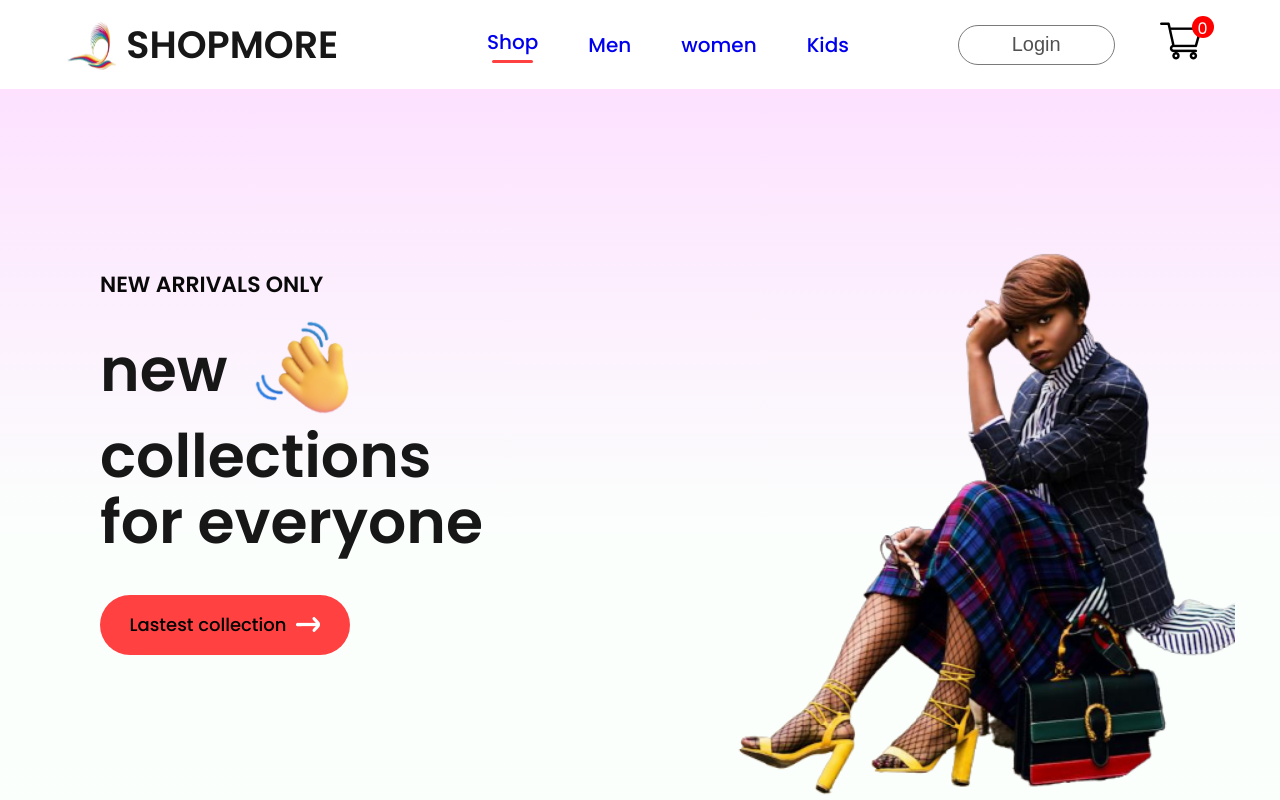
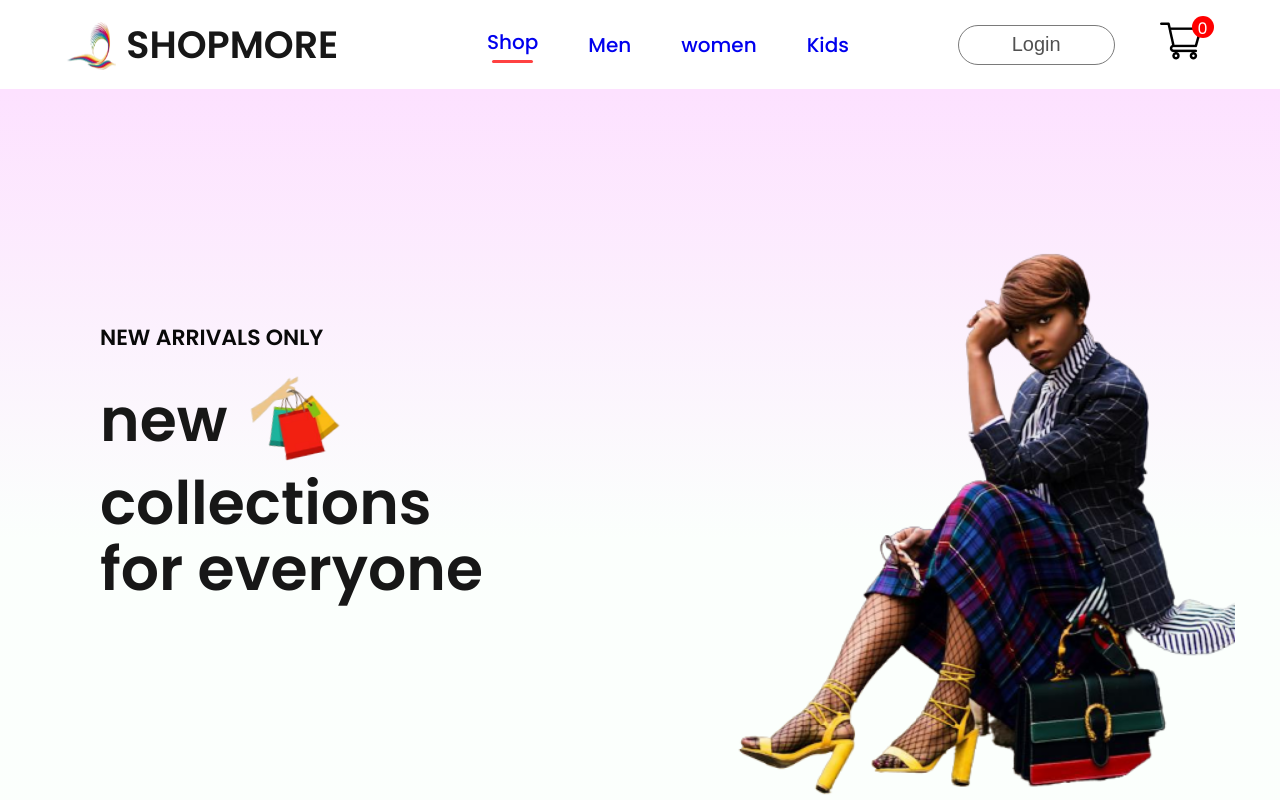
Before and after one commit to saraphina1/E-commerce-Website, a React (Vite) app: page / in a window 1280 px wide. Shown: the top 800 px of the page. Built offline with nearby package versions, Linux system fonts and the light colour scheme.

Commit message:
added logo and changed the hand icon

```diff
--- a/index.html
+++ b/index.html
@@ -2,7 +2,7 @@
 <html lang="en">
   <head>
     <meta charset="UTF-8" />
-    <link rel="icon" type="image/svg+xml" href="/vite.svg" />
+    <link rel="icon" type="image/svg+xml" href="./src/assets/NavLogo.png" />
     <meta name="viewport" content="width=device-width, initial-scale=1.0" />
     <link rel="preconnect" href="https://fonts.googleapis.com">
 <link rel="preconnect" href="https://fonts.gstatic.com" crossorigin>
--- a/src/Components/Hero.jsx
+++ b/src/Components/Hero.jsx
@@ -1,6 +1,6 @@
 import  '../Styles/Hero.css'
-import hand_icon from '../assets/hand_icon.png';
-import arrow_icon from '../assets/arrow.png';
+import shop_bag from '../assets/shop_bag.png';
+// import arrow_icon from '../assets/arrow.png';
 import hero_image from '../assets/hero_image.png';
 
 const Hero = () => {
@@ -11,15 +11,15 @@ const Hero = () => {
     <div>
 <div className='handIcon'>
     <p>new</p>
-    <img src={hand_icon} alt='hand'/>
+    <img src={shop_bag} alt='hand'/>
 </div>
 <p>collections</p>
 <p>for everyone</p>
     </div>
-<div className="heroButton">
+{/* <div className="heroButton">
   <div>Lastest collection</div>
   <img src={arrow_icon} alt='arrow'/>
-</div>
+</div> */}
 
 
         </div>
```
Also changed, not shown: src/assets/shop_bag.png (added).
